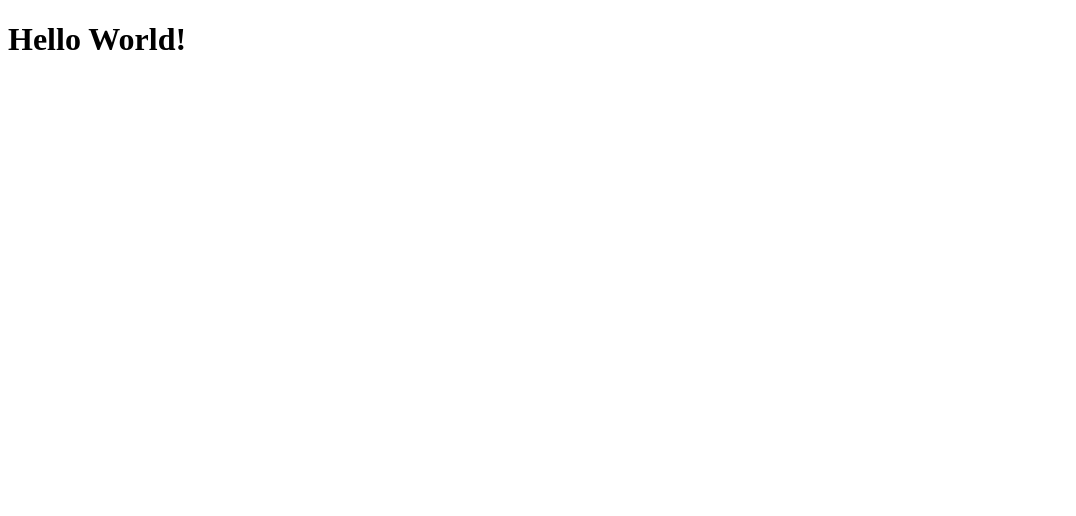
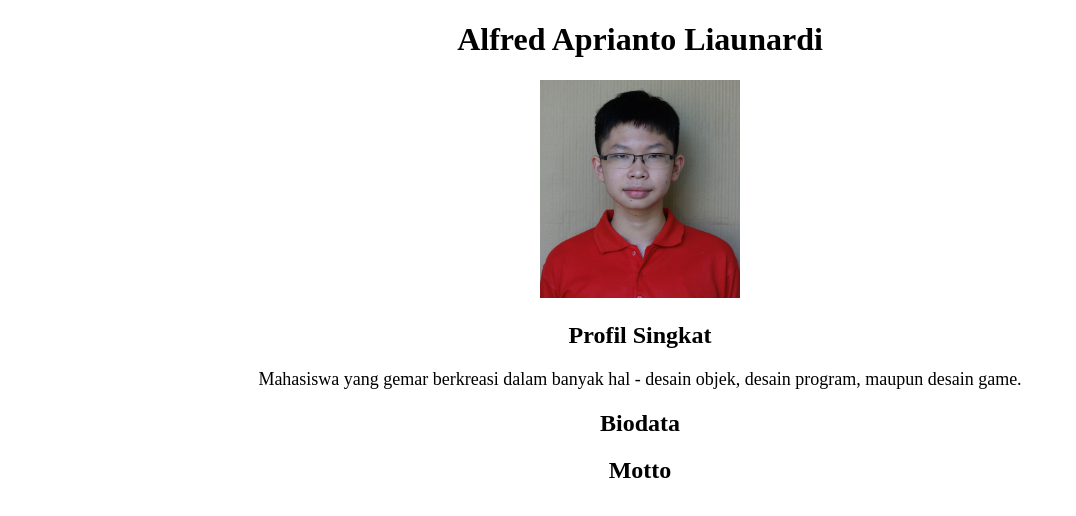
Before and after one commit to alfredapri/CV, a plain HTML site: page index.html in a window 1280 px wide. Shown: the whole page, without its empty margins (0-1076 px from the left). Drawn offline with Linux system fonts and the light colour scheme.

Commit message:
Photo test & added CSS file

```diff
--- a/index.html
+++ b/index.html
@@ -1,8 +1,30 @@
 <!DOCTYPE html>
 <html>
 	<head>
+		<title>Curriculum Vitae</title>
+		<meta name="viewport" content="width=device-width, initial-scale=1.0">
+		<link rel="stylesheet" href="styles/index.css">
 	</head>
 	<body>
-		<h1>Hello World!</h1>
+		<div id="content">
+			<header id="title">
+				<h1>Alfred Aprianto Liaunardi</h1>
+			</header>
+			<div id="photo">
+				<img src="images/portrait.jpg" width="200px"/>
+			</div>
+			<div id="profile" class="w3-panel w3-center">
+				<h2>Profil Singkat</h2>
+				<p>
+					Mahasiswa yang gemar berkreasi dalam banyak hal - desain objek, desain program, maupun desain game.
+				</p>
+			</div>
+			<div id="bio" class="w3-panel w3-center">
+				<h2>Biodata</h2>
+			</div>
+			<div id="motto" class="w3-panel w3-center">
+				<h2>Motto</h2>
+			</div>
+		</div>
 	</body>
 </html>
--- /dev/null
+++ b/styles/index.css
@@ -0,0 +1,11 @@
+body {
+	background-color: #FFFFFF; /*placeholder*/
+}
+
+#content {
+	text-align: center;
+}
+
+p {
+	font-size: 18px;
+}
```
Also changed, not shown: images/portrait.jpg (added).
